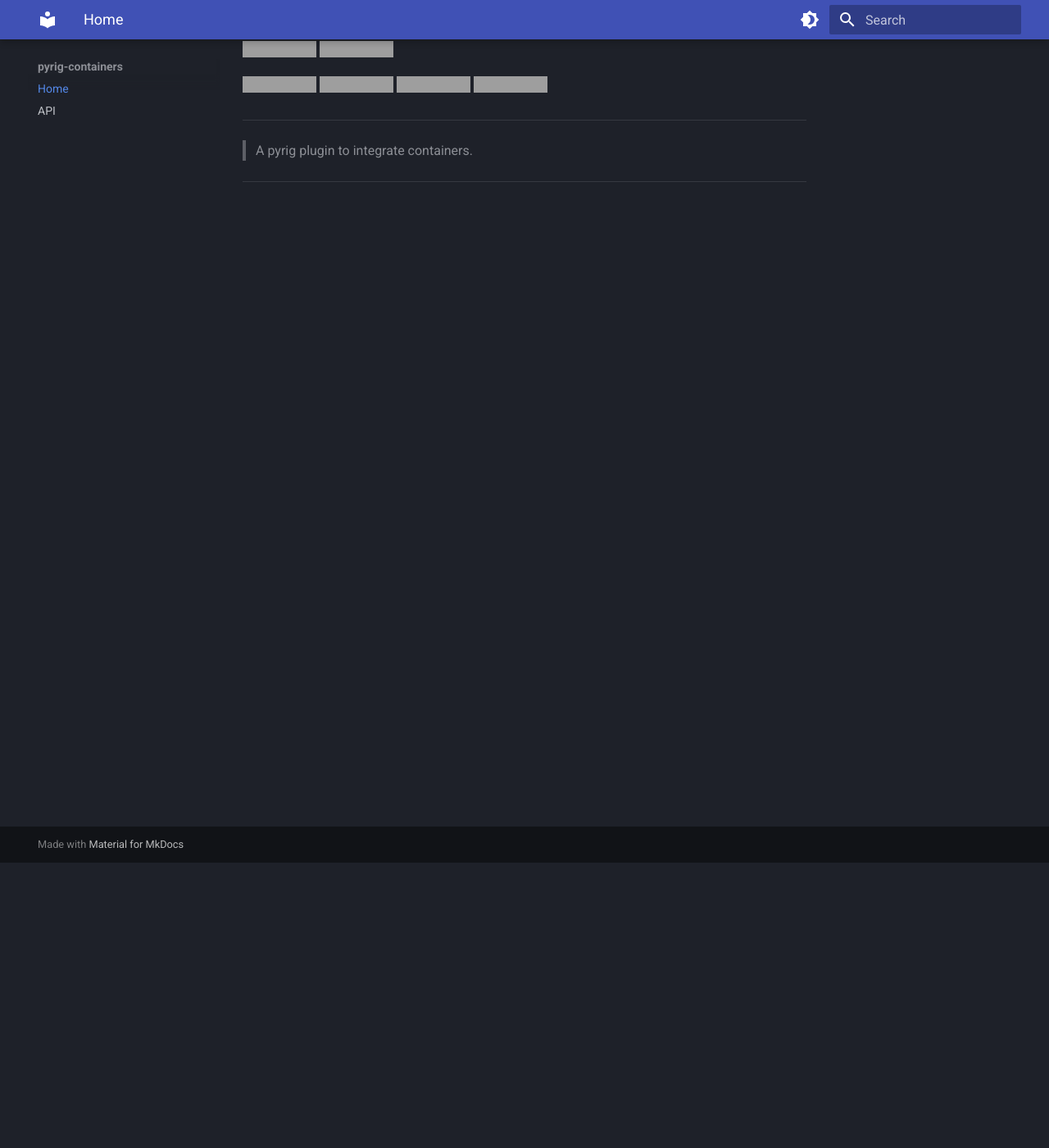
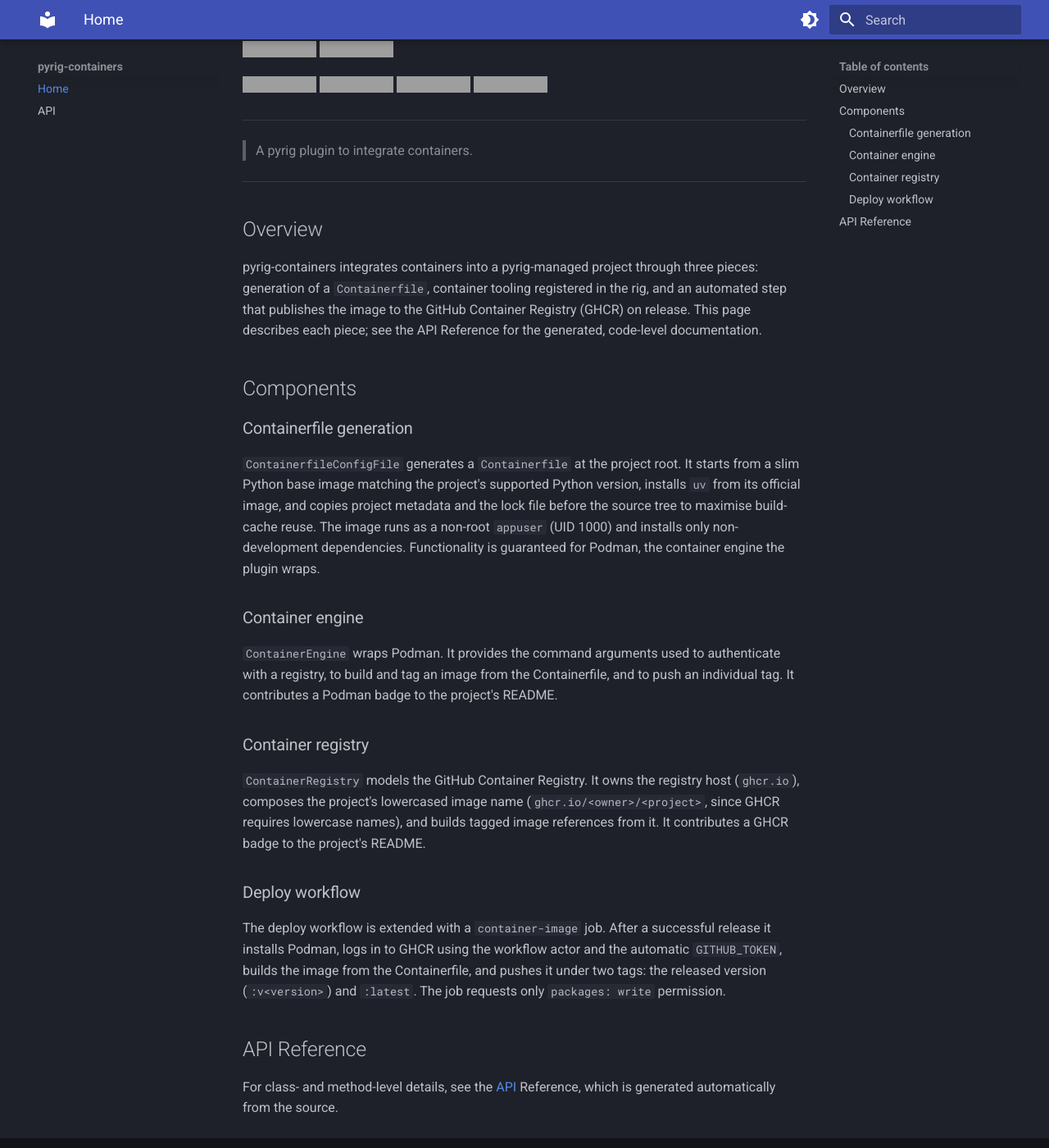
Before and after one commit to Winipedia/pyrig-containers, an MkDocs documentation site: the page built from docs/index.md, in a window 1280 px wide and 1400 px high, scrolled down 348 px. Shown: the whole window at 82% size. Built offline with MkDocs 1.6.1 and Material for MkDocs 9.7.7, drawn with Linux system fonts in a browser that asks for light colours; grey boxes are pictures that could not be loaded.

Commit message:
added docs

```diff
--- a/docs/index.md
+++ b/docs/index.md
@@ -34,3 +34,50 @@
 > A pyrig plugin to integrate containers.
 
 ---
+
+## Overview
+
+pyrig-containers integrates containers into a pyrig-managed project through three
+pieces: generation of a `Containerfile`, container tooling registered in the rig,
+and an automated step that publishes the image to the GitHub Container Registry
+(GHCR) on release. This page describes each piece; see the API Reference for the
+generated, code-level documentation.
+
+## Components
+
+### Containerfile generation
+
+`ContainerfileConfigFile` generates a `Containerfile` at the project root. It starts
+from a slim Python base image matching the project's supported Python version,
+installs `uv` from its official image, and copies project metadata and the lock
+file before the source tree to maximise build-cache reuse. The image runs as a
+non-root `appuser` (UID 1000) and installs only non-development dependencies.
+Functionality is guaranteed for Podman, the container engine the plugin wraps.
+
+### Container engine
+
+`ContainerEngine` wraps Podman. It provides the command arguments used to
+authenticate with a registry, to build and tag an image from the
+Containerfile, and to push an individual tag. It contributes a Podman
+badge to the project's README.
+
+### Container registry
+
+`ContainerRegistry` models the GitHub Container Registry. It owns the registry host
+(`ghcr.io`), composes the project's lowercased image name
+(`ghcr.io/<owner>/<project>`, since GHCR requires lowercase names), and builds
+tagged image references from it. It contributes a GHCR badge to the
+project's README.
+
+### Deploy workflow
+
+The deploy workflow is extended with a `container-image` job. After a successful
+release it installs Podman, logs in to GHCR using the workflow actor and the
+automatic `GITHUB_TOKEN`, builds the image from the Containerfile, and pushes it
+under two tags: the released version (`:v<version>`) and `:latest`. The job requests
+only `packages: write` permission.
+
+## API Reference
+
+For class- and method-level details, see the [API](api.md) Reference, which is generated
+automatically from the source.
--- a/pyproject.toml
+++ b/pyproject.toml
@@ -1,6 +1,6 @@
 [project]
 name = "pyrig-containers"
-version = "1.3.0"
+version = "1.4.0"
 description = "A pyrig plugin to integrate containers."
 readme = "README.md"
 requires-python = ">=3.12"
```
Also changed, not shown: README.md (+34 -0 lines), 2 other files.
